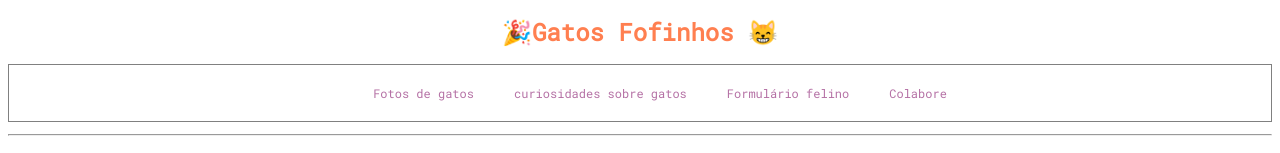
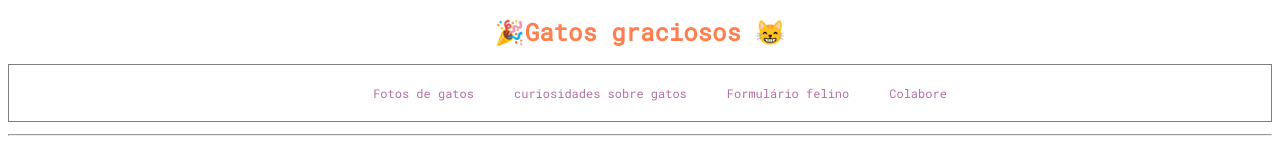
Before and after one commit to gilson-delgado/galeria, a website: page index.html in a window 1280 px wide. Shown: the top 153 px of the page. Drawn offline with Linux system fonts and the light colour scheme.

Commit message:
troca de h1 de gatos fofinhos para gatos rarciosos

```diff
--- a/index.html
+++ b/index.html
@@ -11,7 +11,7 @@
 </head>
 <body>
   <header>
-    <h1>🎉Gatos Fofinhos 😸</h1>
+    <h1>🎉Gatos graciosos 😸</h1>
 
     <nav>
       <ul id="lista">
```
Also changed, not shown: package.json (added, +14 -0 lines), 2 other files.
